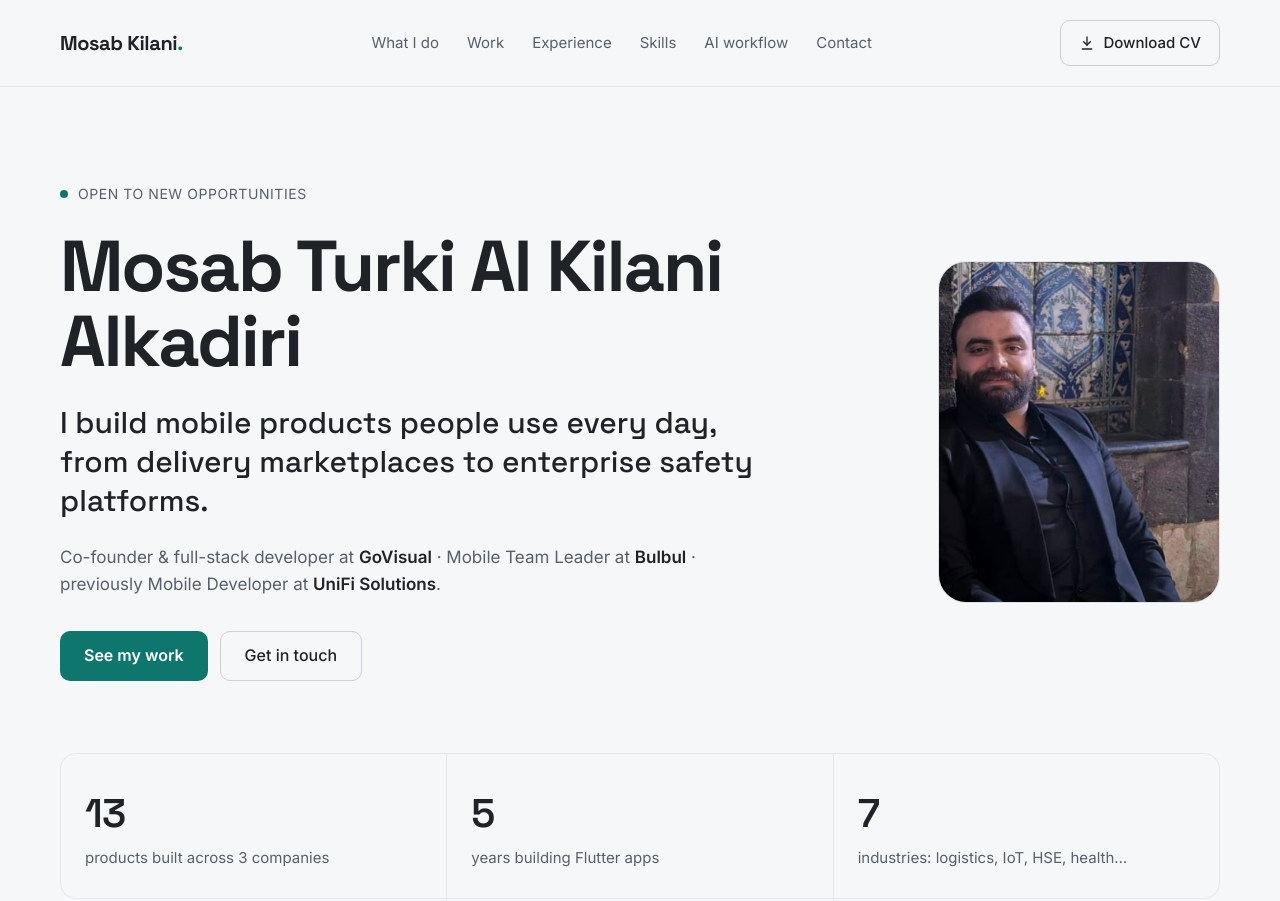
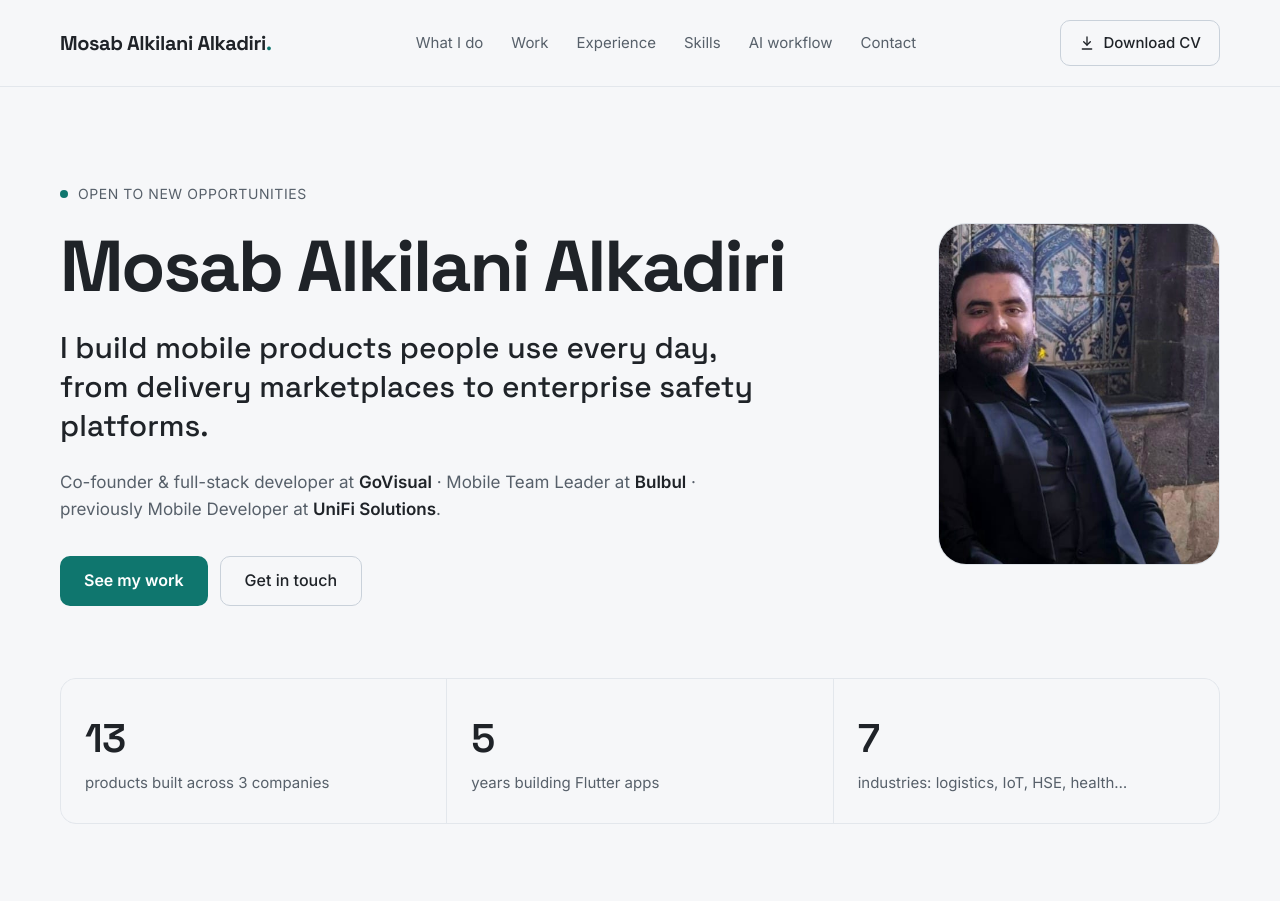
Before and after one commit to mosabKilani/mosabKilani.github.io, a plain HTML site: page index.html in a window 1280 px wide. Shown: the top 901 px of the page. Drawn offline with Linux system fonts and the light colour scheme.

Commit message:
Use the name Mosab Alkilani Alkadiri
Co-Authored-By: Claude Opus 5.5 <noreply@anthropic.com>

```diff
--- a/index.html
+++ b/index.html
@@ -3,10 +3,10 @@
 <head>
 <meta charset="utf-8">
 <meta name="viewport" content="width=device-width, initial-scale=1">
-<title>Mosab Kilani · Flutter Engineer &amp; Mobile Team Leader</title>
-<meta name="description" content="Mosab Kilani: Mobile Team Leader and Flutter engineer, co-founder of GoVisual. 5 years building Flutter apps for delivery, IoT, facility management, health & safety and healthcare.">
-<meta property="og:title" content="Mosab Kilani · Flutter Engineer &amp; Mobile Team Leader">
-<meta property="og:description" content="Mosab Kilani: Mobile Team Leader and Flutter engineer, co-founder of GoVisual. 5 years building Flutter apps for delivery, IoT, facility management, health & safety and healthcare.">
+<title>Mosab Alkilani Alkadiri · Flutter Engineer &amp; Mobile Team Leader</title>
+<meta name="description" content="Mosab Alkilani Alkadiri: Mobile Team Leader and Flutter engineer, co-founder of GoVisual. 5 years building Flutter apps for delivery, IoT, facility management, health & safety and healthcare.">
+<meta property="og:title" content="Mosab Alkilani Alkadiri · Flutter Engineer &amp; Mobile Team Leader">
+<meta property="og:description" content="Mosab Alkilani Alkadiri: Mobile Team Leader and Flutter engineer, co-founder of GoVisual. 5 years building Flutter apps for delivery, IoT, facility management, health & safety and healthcare.">
 <meta property="og:image" content="assets/mosab-photo.jpg">
 <meta property="og:type" content="website">
 <link rel="icon" href="assets/mosab-photo.jpg">
@@ -28,7 +28,7 @@ a:focus-visible{outline:2px solid #0F766E;outline-offset:3px;border-radius:6px}
   <!-- NAV -->
   <header style="border-bottom: 1px solid #E3E7EC">
     <nav aria-label="Main" style="max-width: 1160px; margin: 0 auto; padding: 20px 24px; display: flex; flex-wrap: wrap; align-items: center; justify-content: space-between; gap: 16px">
-      <a href="#top" style="font-family: 'Space Grotesk', sans-serif; font-weight: 700; font-size: 20px; text-decoration: none; letter-spacing: -0.02em">Mosab Kilani<span style="color: #0F766E">.</span></a>
+      <a href="#top" style="font-family: 'Space Grotesk', sans-serif; font-weight: 700; font-size: 20px; text-decoration: none; letter-spacing: -0.02em">Mosab Alkilani Alkadiri<span style="color: #0F766E">.</span></a>
       <div style="display: flex; flex-wrap: wrap; gap: 8px 28px; font-size: 15px">
         <a href="#capabilities" style="text-decoration: none; color: #57606A">What I do</a>
         <a href="#work" style="text-decoration: none; color: #57606A">Work</a>
@@ -37,7 +37,7 @@ a:focus-visible{outline:2px solid #0F766E;outline-offset:3px;border-radius:6px}
         <a href="#ai" style="text-decoration: none; color: #57606A">AI workflow</a>
         <a href="#contact" style="text-decoration: none; color: #57606A">Contact</a>
       </div>
-      <a href="Mosab-Kilani-CV.pdf" target="_blank" rel="noopener" style="display: inline-flex; align-items: center; gap: 8px; min-height: 44px; padding: 0 18px; border: 1px solid #C9D1DA; border-radius: 10px; text-decoration: none; font-size: 15px; font-weight: 500">
+      <a href="Mosab-Alkilani-Alkadiri-CV.pdf" target="_blank" rel="noopener" style="display: inline-flex; align-items: center; gap: 8px; min-height: 44px; padding: 0 18px; border: 1px solid #C9D1DA; border-radius: 10px; text-decoration: none; font-size: 15px; font-weight: 500">
         <svg aria-hidden="true" width="16" height="16" viewBox="0 0 24 24" fill="none" stroke="currentColor" stroke-width="2" stroke-linecap="round" stroke-linejoin="round"><path d="M12 3v12"></path><path d="m7 10 5 5 5-5"></path><path d="M5 21h14"></path></svg>
         Download CV
       </a>
@@ -51,7 +51,7 @@ a:focus-visible{outline:2px solid #0F766E;outline-offset:3px;border-radius:6px}
         <span style="width: 8px; height: 8px; border-radius: 50%; background: #0F766E"></span>
         Open to new opportunities
       </p>
-      <h1 style="margin: 0; font-family: 'Space Grotesk', sans-serif; font-weight: 700; font-size: clamp(40px, 6vw, 72px); line-height: 1.04; letter-spacing: -0.03em">Mosab Turki Al Kilani Alkadiri</h1>
+      <h1 style="margin: 0; font-family: 'Space Grotesk', sans-serif; font-weight: 700; font-size: clamp(40px, 6vw, 72px); line-height: 1.04; letter-spacing: -0.03em">Mosab Alkilani Alkadiri</h1>
       <p style="margin: 0; font-family: 'Space Grotesk', sans-serif; font-size: clamp(22px, 2.6vw, 30px); line-height: 1.3; color: #1F2328; max-width: 720px">I build mobile products people use every day, from delivery marketplaces to enterprise safety platforms.</p>
       <p style="margin: 0; font-size: 17px; color: #57606A; max-width: 640px">Co-founder &amp; full-stack developer at <strong style="color: #1F2328; font-weight: 600">GoVisual</strong> · Mobile Team Leader at <strong style="color: #1F2328; font-weight: 600">Bulbul</strong> · previously Mobile Developer at <strong style="color: #1F2328; font-weight: 600">UniFi Solutions</strong>.</p>
       <div style="display: flex; flex-wrap: wrap; gap: 12px; margin-top: 8px">
@@ -60,7 +60,7 @@ a:focus-visible{outline:2px solid #0F766E;outline-offset:3px;border-radius:6px}
       </div>
     </div>
     <div style="flex: 1 1 280px; display: flex; justify-content: center">
-      <img src="assets/mosab-photo.jpg" alt="Portrait of Mosab Al Kilani Alkadiri" style="width: 280px; height: 340px; border-radius: 28px; border: 1px solid #DDE2E8; object-fit: cover; object-position: 16% 20%; display: block">
+      <img src="assets/mosab-photo.jpg" alt="Portrait of Mosab Alkilani Alkadiri" style="width: 280px; height: 340px; border-radius: 28px; border: 1px solid #DDE2E8; object-fit: cover; object-position: 16% 20%; display: block">
     </div>
   </section>
 
@@ -523,7 +523,7 @@ a:focus-visible{outline:2px solid #0F766E;outline-offset:3px;border-radius:6px}
 
   <footer style="border-top: 1px solid #E3E7EC">
     <div style="max-width: 1160px; margin: 0 auto; padding: 28px 24px; display: flex; flex-wrap: wrap; justify-content: space-between; gap: 12px; color: #656D76; font-size: 14px">
-      <p style="margin: 0">© 2026 Mosab Al Kilani Alkadiri</p>
+      <p style="margin: 0">© 2026 Mosab Alkilani Alkadiri</p>
       <p style="margin: 0">Damascus, Syria · Available for remote work</p>
     </div>
   </footer>
```
Also changed, not shown: cv.html (+3 -3 lines), 2 other files.
